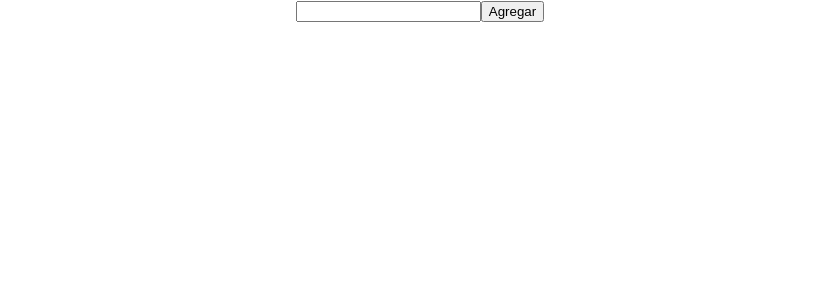
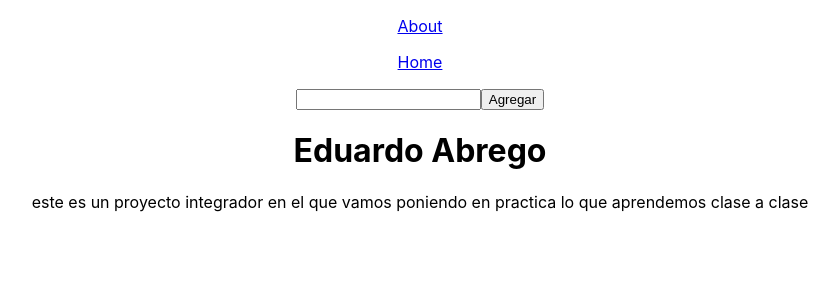
Before and after one commit to EeduardoAbrego/Rick-and-Morty, a React (Create React App) app: page /about in a window 1280 px wide. Shown: the top 300 px of the page, without its empty margins (220-1059 px from the left). Built offline with nearby package versions, Linux system fonts and the light colour scheme.

Commit message:
resolucion 09

```diff
--- a/package.json
+++ b/package.json
@@ -9,6 +9,7 @@
     "axios": "^1.4.0",
     "react": "^18.2.0",
     "react-dom": "^18.2.0",
+    "react-router-dom": "^6.14.2",
     "react-scripts": "5.0.1",
     "web-vitals": "^2.1.4"
   },
--- a/src/App.js
+++ b/src/App.js
@@ -3,6 +3,9 @@ import Cards from './components/Cards.jsx';
 import Nav from './components/Nav';
 import { useState } from 'react';
 import axios from 'axios';
+import { Route, Routes } from 'react-router-dom';
+import About from "./vistas/About"
+import Detail from './vistas/Detail';
 
 function App() {
    const [characters,setCharacters] = useState([]);
@@ -24,7 +27,16 @@ function App() {
    return (
       <div className='App'>
          <Nav onSearch={onSearch} />
-         <Cards characters={characters} onClose={onClose}   />
+         <Routes>
+
+            <Route path="/home" element={<Cards characters={characters} onClose={onClose}/>} />
+
+            <Route path="/about" element={<About/>} />
+
+            <Route path="/detail/:id" element={<Detail/>} />
+
+         </Routes>
+
 
       </div>
    );
--- /dev/null
+++ b/src/components/Aboutt.jsx
@@ -0,0 +1,10 @@
+function Aboutt() {
+ return (
+    <>
+      <h1> Eduardo Abrego</h1>
+      <p> este es un proyecto integrador en el que vamos poniendo en practica lo que aprendemos clase a clase </p>
+    </>
+ )
+}
+
+export default Aboutt;
--- a/src/components/Card.jsx
+++ b/src/components/Card.jsx
@@ -1,8 +1,12 @@
+import { Link } from "react-router-dom";
+
 export default function Card({props, onClose}) {
    return (
       <div>
          <button onClick={ () => onClose(props.id)}>X</button>
+         <Link to={`/detail/${props.id}`} >
          <h2>{props.name} </h2>
+         </Link>
          <h2>{props.status} </h2>
          <h2>{props.species} </h2>
          <h2>{props.gender} </h2>
--- /dev/null
+++ b/src/components/Detaill.jsx
@@ -0,0 +1,31 @@
+import axios from "axios";
+import React, { useEffect, useState } from "react";
+import { useParams } from "react-router-dom";
+
+ function Detaill () {
+  const [character, setCharacter] = useState([])
+  const  {id} = useParams();
+  useEffect(() => {
+    axios(`https://rickandmortyapi.com/api/character/${id}`).then(({ data }) => {
+       if (data.name) {
+          setCharacter(data);
+       } else {
+          window.alert('No hay personajes con ese ID');
+       }
+    });
+    return setCharacter({});
+    }, [id]);
+
+     return (
+         <h1>
+          {character.name && <p>Name: {character.name}</p>}
+          {character.status && <p>Status: {character.status}</p>}
+          {character.species && <p>Species: {character.species}</p>}
+          {character.gender && <p>Gender: {character.gender}</p>}
+          {character.origin && character.origin.name && <p>Origin: {character.origin.name}</p>}
+          {character.image && <img src={character.image} alt="Character" />}
+          </h1>
+        )
+    };
+
+ export default Detaill;
--- a/src/components/Nav.jsx
+++ b/src/components/Nav.jsx
@@ -1,10 +1,15 @@
 import SearchBar from "./SearchBar"
+import { Link } from "react-router-dom";
 
 function Nav(props) {
-
-
-   return (
+    return (
         <div>
+         <Link to="/about" >
+         <p>About</p>
+         </Link>
+         <Link to="/home">
+         <p>Home</p>
+         </Link>
         <SearchBar onSearch={props.onSearch} />
         </div>
 
--- a/src/index.js
+++ b/src/index.js
@@ -2,8 +2,12 @@ import React from 'react'
 import ReactDOM from 'react-dom'
 import './index.css'
 import App from './App'
+import { BrowserRouter } from 'react-router-dom'
 
 ReactDOM.render(
-  <App />,
+  <BrowserRouter>
+  <App />
+  </BrowserRouter>,
+
   document.getElementById('root')
 )
--- /dev/null
+++ b/src/vistas/About.jsx
@@ -0,0 +1,11 @@
+import Aboutt from "../components/Aboutt"
+
+function About () {
+    return (
+        <div>
+        <Aboutt/>
+        </div>
+    )
+};
+
+export default About;
--- /dev/null
+++ b/src/vistas/Detail.jsx
@@ -0,0 +1,9 @@
+import Detaill from "../components/Detaill"
+
+function Detail () {
+    return (
+        <Detaill/>
+    )
+};
+
+export default Detail;
```
Also changed, not shown: 1 other file (tests, documents, lock files or other folders).
